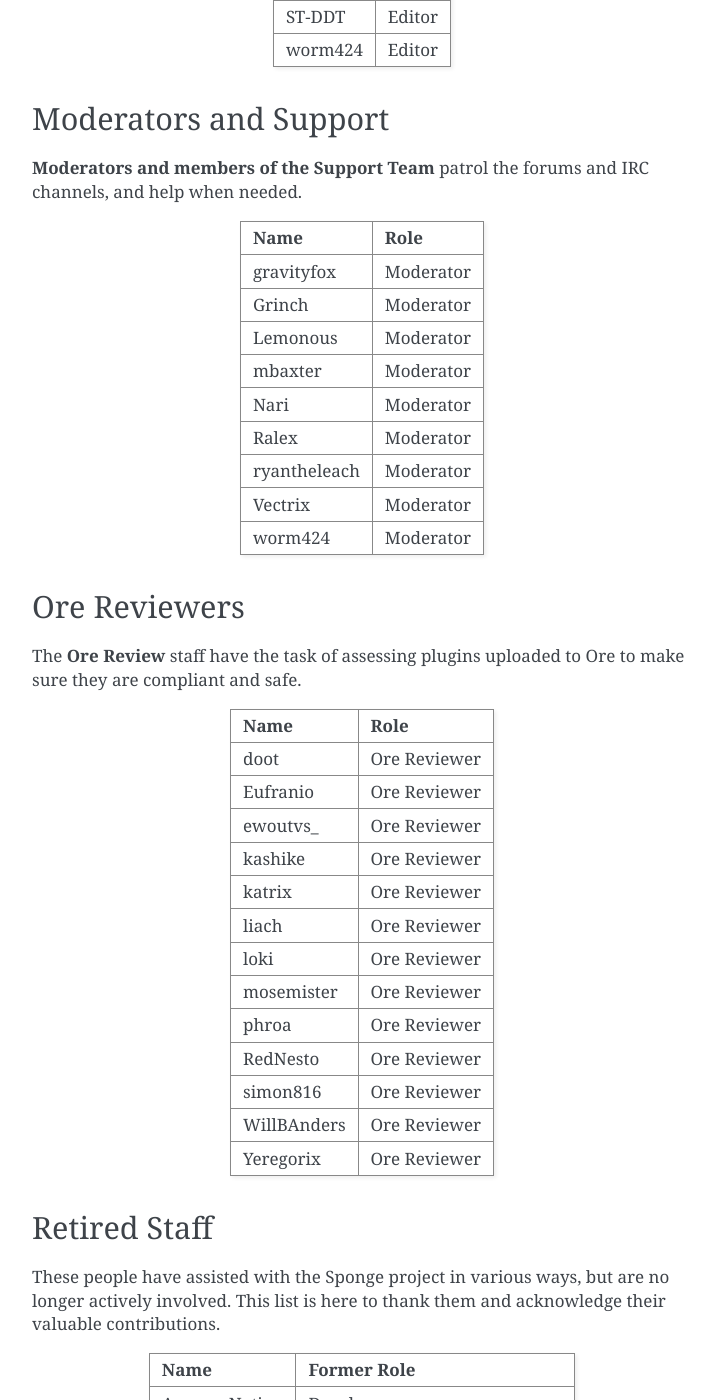
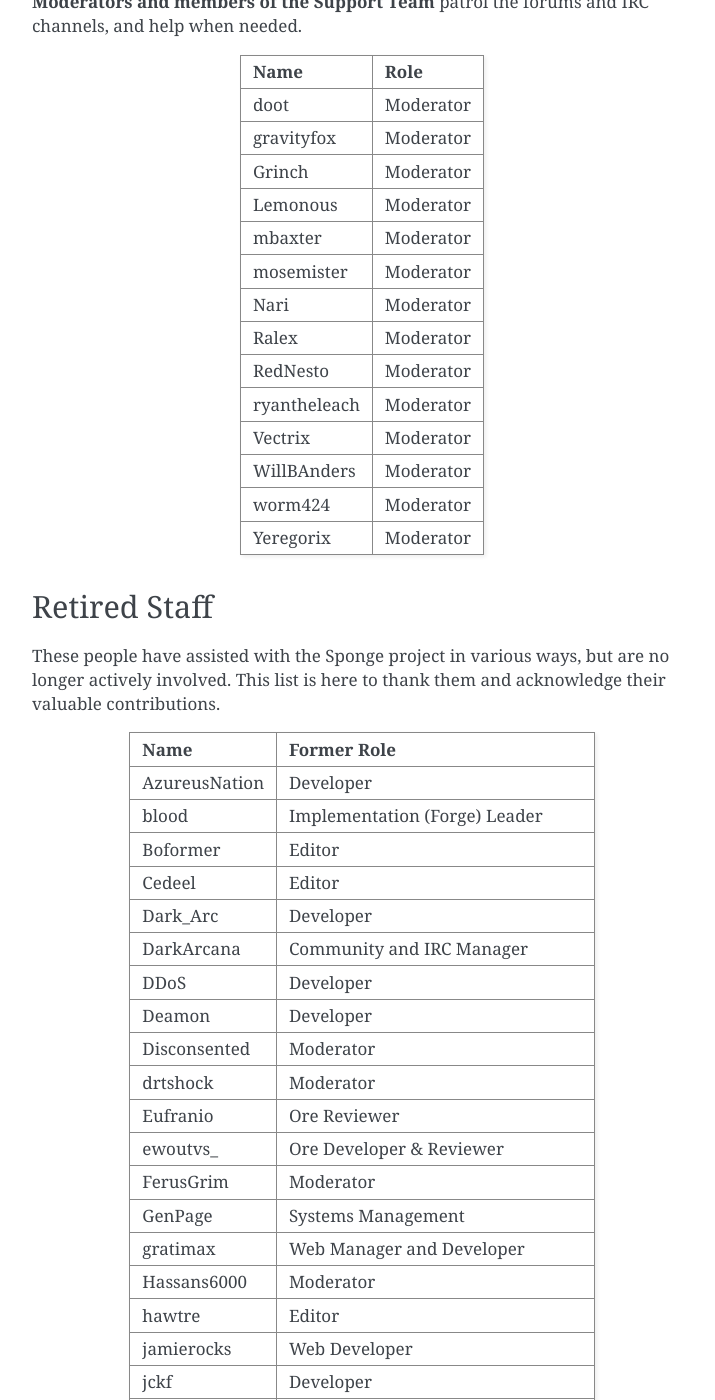
Before and after one commit to SpongePowered/SpongeDocs, a Sphinx documentation site: the page built from source/about/staff.rst, in a window 1280 px wide and 1400 px high, scrolled down 2817 px. Shown: the whole window, without its empty margins (388-1103 px from the left). Built offline with Sphinx 7.4.7, drawn with Linux system fonts in a browser that asks for light colours; some of the changed text lies outside the part shown.

Commit message:
Farewell kashike (#911)
* Farewell kashike

- Retired kashike from all roles
- Retired Ore Review team
- Retired Minecrell, ewoutvs_

There are several moderators that probably need to be moved to retired too (gravityfox and Lemonous).
I'm not sure if Nari is still involved either.

* Move some to moderators

```diff
--- a/source/about/staff.rst
+++ b/source/about/staff.rst
@@ -36,8 +36,6 @@
 +-----------------------------------+------------------------------------+
 | Inscrutable                       | SpongeDocs Chief Editor            |
 +-----------------------------------+------------------------------------+
-| kashike                           | Discord Manager                    |
-+-----------------------------------+------------------------------------+
 | katrix                            | Ore Development Manager            |
 +-----------------------------------+------------------------------------+
 | lukegb                            | Systems Team Manager               |
@@ -66,13 +64,9 @@
 +-----------------------------------+------------------------------------+
 | JBYoshi                           | Developer                          |
 +-----------------------------------+------------------------------------+
-| kashike                           | Developer                          |
-+-----------------------------------+------------------------------------+
 | Luck                              | Developer                          |
 +-----------------------------------+------------------------------------+
 | Me4502                            | Developer                          |
-+-----------------------------------+------------------------------------+
-| Minecrell                         | Developer                          |
 +-----------------------------------+------------------------------------+
 | Morpheus                          | Developer                          |
 +-----------------------------------+------------------------------------+
@@ -107,8 +101,6 @@
 +-----------------------------------+------------------------------------+
 | Name                              | Role                               |
 +===================================+====================================+
-| kashike                           | System Administrator               |
-+-----------------------------------+------------------------------------+
 | progwml6                          | System Administrator               |
 +-----------------------------------+------------------------------------+
 
@@ -120,8 +112,6 @@
 +-----------------------------------+------------------------------------+
 | Name                              | Role                               |
 +===================================+====================================+
-| ewoutvs\_                         | Ore Developer                      |
-+-----------------------------------+------------------------------------+
 | felixoi                           | Ore Developer                      |
 +-----------------------------------+------------------------------------+
 
@@ -161,6 +151,8 @@
 +-----------------------------------+------------------------------------+
 | Name                              | Role                               |
 +===================================+====================================+
+| doot                              | Moderator                          |
++-----------------------------------+------------------------------------+
 | gravityfox                        | Moderator                          |
 +-----------------------------------+------------------------------------+
 | Grinch                            | Moderator                          |
@@ -169,51 +161,25 @@
 +-----------------------------------+------------------------------------+
 | mbaxter                           | Moderator                          |
 +-----------------------------------+------------------------------------+
+| mosemister                        | Moderator                          |
++-----------------------------------+------------------------------------+
 | Nari                              | Moderator                          |
 +-----------------------------------+------------------------------------+
 | Ralex                             | Moderator                          |
++-----------------------------------+------------------------------------+
+| RedNesto                          | Moderator                          |
 +-----------------------------------+------------------------------------+
 | ryantheleach                      | Moderator                          |
 +-----------------------------------+------------------------------------+
 | Vectrix                           | Moderator                          |
 +-----------------------------------+------------------------------------+
+| WillBAnders                       | Moderator                          |
++-----------------------------------+------------------------------------+
 | worm424                           | Moderator                          |
 +-----------------------------------+------------------------------------+
+| Yeregorix                         | Moderator                          |
++-----------------------------------+------------------------------------+
 
-Ore Reviewers
-~~~~~~~~~~~~~
-
-The **Ore Review** staff have the task of assessing plugins uploaded to Ore to make sure they are compliant and safe.
-
-+-----------------------------------+------------------------------------+
-| Name                              | Role                               |
-+===================================+====================================+
-| doot                              | Ore Reviewer                       |
-+-----------------------------------+------------------------------------+
-| Eufranio                          | Ore Reviewer                       |
-+-----------------------------------+------------------------------------+
-| ewoutvs\_                         | Ore Reviewer                       |
-+-----------------------------------+------------------------------------+
-| kashike                           | Ore Reviewer                       |
-+-----------------------------------+------------------------------------+
-| katrix                            | Ore Reviewer                       |
-+-----------------------------------+------------------------------------+
-| liach                             | Ore Reviewer                       |
-+-----------------------------------+------------------------------------+
-| loki                              | Ore Reviewer                       |
-+-----------------------------------+------------------------------------+
-| mosemister                        | Ore Reviewer                       |
-+-----------------------------------+------------------------------------+
-| phroa                             | Ore Reviewer                       |
-+-----------------------------------+------------------------------------+
-| RedNesto                          | Ore Reviewer                       |
-+-----------------------------------+------------------------------------+
-| simon816                          | Ore Reviewer                       |
-+-----------------------------------+------------------------------------+
-| WillBAnders                       | Ore Reviewer                       |
-+-----------------------------------+------------------------------------+
-| Yeregorix                         | Ore Reviewer                       |
-+-----------------------------------+------------------------------------+
 
 Retired Staff
 ~~~~~~~~~~~~~
@@ -244,6 +210,10 @@
 +-----------------------------------+------------------------------------+
 | drtshock                          | Moderator                          |
 +-----------------------------------+------------------------------------+
+| Eufranio                          | Ore Reviewer                       |
++-----------------------------------+------------------------------------+
+| ewoutvs\_                         | Ore Developer & Reviewer           |
++-----------------------------------+------------------------------------+
 | FerusGrim                         | Moderator                          |
 +-----------------------------------+------------------------------------+
 | GenPage                           | Systems Management                 |
@@ -258,6 +228,8 @@
 +-----------------------------------+------------------------------------+
 | jckf                              | Developer                          |
 +-----------------------------------+------------------------------------+
+| kashike                           | Developer, Discord Manager & more  |
++-----------------------------------+------------------------------------+
 | kitsub                            | Developer                          |
 +-----------------------------------+------------------------------------+
 | kobata                            | Developer                          |
@@ -265,6 +237,12 @@
 | Kodfod                            | Docs Chief Editor                  |
 +-----------------------------------+------------------------------------+
 | Kornagan                          | Developer                          |
++-----------------------------------+------------------------------------+
+| liach                             | Ore Reviewer                       |
++-----------------------------------+------------------------------------+
+| loki                              | Ore Reviewer                       |
++-----------------------------------+------------------------------------+
+| Minecrell                         | Developer                          |
 +-----------------------------------+------------------------------------+
 | modwizcode                        | Developer                          |
 +-----------------------------------+------------------------------------+
```
